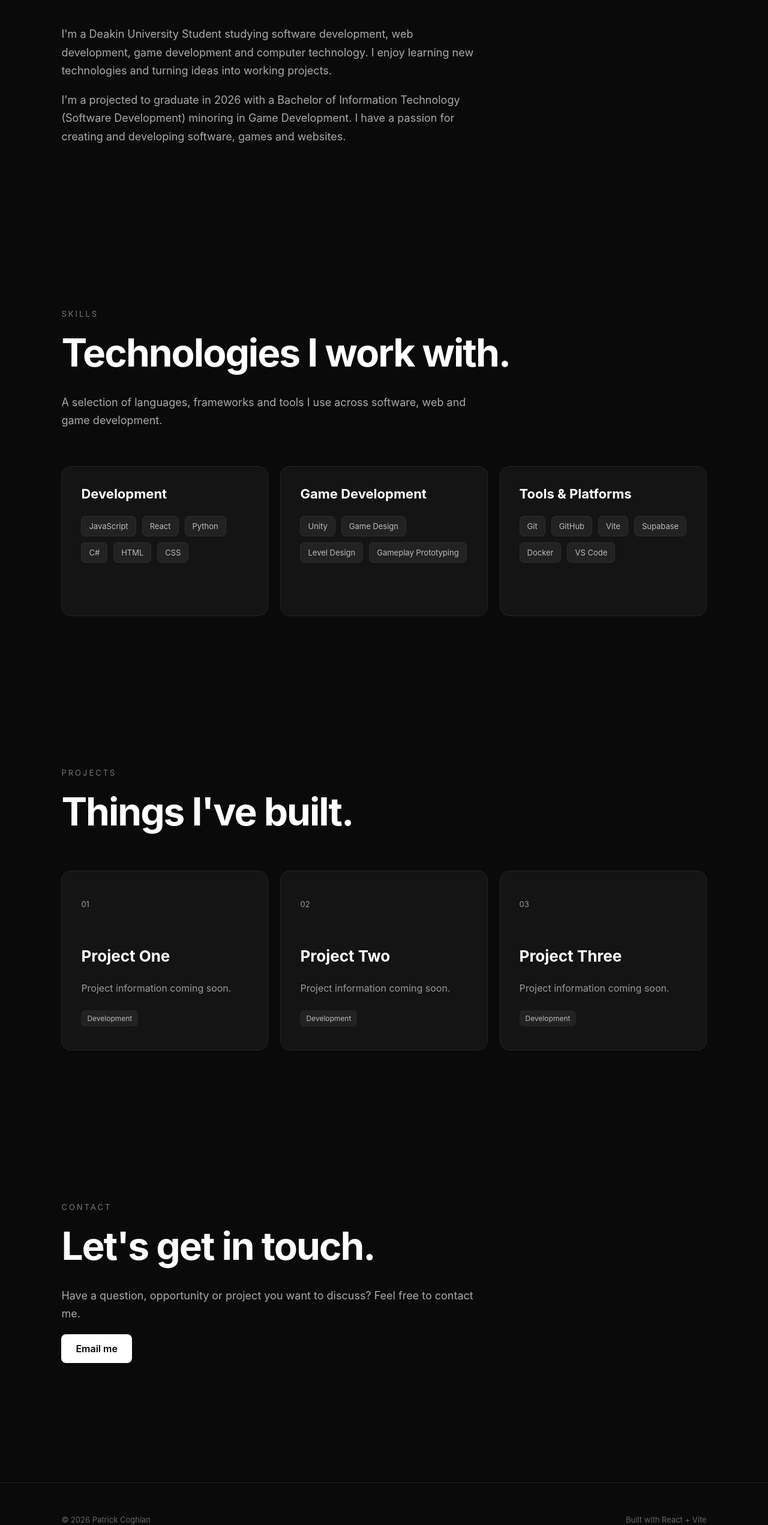
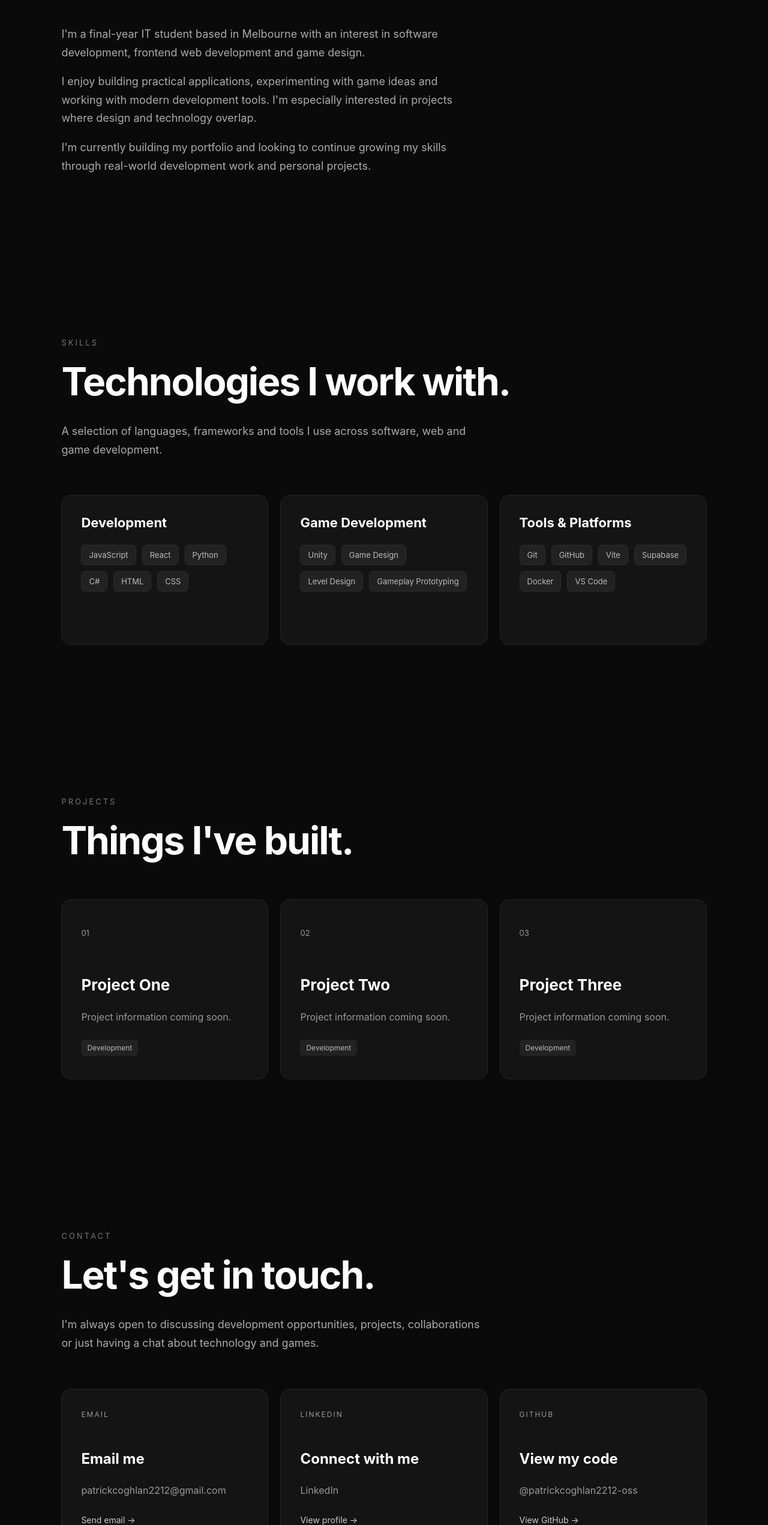
Before and after one commit to patrickcoghlan2212-oss/patrick-portfolio, a React (Vite) app in the folder patrick-portfolio/: page / in a window 1280 px wide. Shown: the part 1032-3574 px from the top of the page at 60% size. Built offline with nearby package versions, Linux system fonts and the light colour scheme.

Commit message:
improve contact section

```diff
--- a/patrick-portfolio/src/App.css
+++ b/patrick-portfolio/src/App.css
@@ -415,6 +415,81 @@
   min-height: 600px;
 }
 
+.contact-links {
+  display: grid;
+
+  grid-template-columns: repeat(3, 1fr);
+
+  gap: 20px;
+
+  margin-top: 60px;
+}
+
+.contact-card {
+  display: flex;
+  flex-direction: column;
+
+  min-height: 260px;
+
+  padding: 32px;
+
+  background: #141414;
+
+  border: 1px solid #242424;
+
+  border-radius: 16px;
+
+  color: white;
+
+  text-decoration: none;
+
+  transition: 0.25s;
+}
+
+.contact-card:hover {
+  transform: translateY(-5px);
+
+  border-color: #555555;
+}
+
+.contact-type {
+  margin: 0;
+
+  color: #666666;
+
+  font-size: 12px;
+
+  letter-spacing: 2px;
+}
+
+.contact-card h3 {
+  margin: 50px 0 10px;
+
+  font-size: 24px;
+}
+
+.contact-card p {
+  color: #999999;
+
+  line-height: 1.6;
+
+  overflow-wrap: anywhere;
+}
+
+.contact-card span {
+  margin-top: auto;
+
+  color: #cccccc;
+
+  font-size: 14px;
+
+  transition: 0.2s;
+}
+
+.contact-card:hover span {
+  color: white;
+}
+
 
 /* -------------------- */
 /* FOOTER               */
@@ -555,6 +630,17 @@
   }
 
 
+  /* CONTACT */
+
+  .contact-links {
+    grid-template-columns: 1fr;
+  }
+
+  .contact-card {
+    min-height: 220px;
+  }
+
+
   /* FOOTER */
 
   .footer {
--- a/patrick-portfolio/src/components/About.jsx
+++ b/patrick-portfolio/src/components/About.jsx
@@ -1,25 +1,27 @@
 function About() {
   return (
     <section id="about" className="section">
+      <p className="section-label">ABOUT</p>
 
-      <p className="section-label">
-        ABOUT
-      </p>
+      <h2>A little about me.</h2>
 
-      <h2>
-        A little about me.
-      </h2>
+      <div className="about-content">
+        <p className="section-description">
+          I'm a final-year IT student based in Melbourne with an interest in
+          software development, frontend web development and game design.
+        </p>
 
-      <p className="section-description">
-        I'm a Deakin University Student studying software development, web development,
-        game development and computer technology. I enjoy learning
-        new technologies and turning ideas into working projects.
-      </p>
+        <p className="section-description">
+          I enjoy building practical applications, experimenting with game
+          ideas and working with modern development tools. I'm especially
+          interested in projects where design and technology overlap.
+        </p>
 
-      <p className="section-description">
-        I'm a projected to graduate in 2026 with a Bachelor of Information Technology (Software Development) minoring in Game Development. I have a passion for creating and developing software, games and websites.
-      </p>
-
+        <p className="section-description">
+          I'm currently building my portfolio and looking to continue growing
+          my skills through real-world development work and personal projects.
+        </p>
+      </div>
     </section>
   );
 }
--- a/patrick-portfolio/src/components/Contact.jsx
+++ b/patrick-portfolio/src/components/Contact.jsx
@@ -1,30 +1,59 @@
 function Contact() {
   return (
-    <section
-      id="contact"
-      className="section contact-section"
-    >
+    <section id="contact" className="section contact-section">
+      <p className="section-label">CONTACT</p>
 
-      <p className="section-label">
-        CONTACT
+      <h2>Let's get in touch.</h2>
+
+      <p className="section-description">
+        I'm always open to discussing development opportunities, projects,
+        collaborations or just having a chat about technology and games.
       </p>
 
-      <h2>
-        Let's get in touch.
-      </h2>
+      <div className="contact-links">
+        <a
+          className="contact-card"
+          href="mailto:patrickcoghlan2212@gmail.com"
+        >
+          <p className="contact-type">EMAIL</p>
 
-      <p className="section-description">
-        Have a question, opportunity or project you want
-        to discuss? Feel free to contact me.
-      </p>
+          <h3>Email me</h3>
 
-      <a
-        className="button primary-button"
-        href="mailto:patrickcoghlan2212@gmail.com"
-      >
-        Email me
-      </a>
+          <p>patrickcoghlan2212@gmail.com</p>
 
+          <span>Send email →</span>
+        </a>
+
+        <a
+          className="contact-card"
+          href="https://www.linkedin.com/in/patrick-coghlan-a7a73542b/"
+          target="_blank"
+          rel="noreferrer"
+        >
+          <p className="contact-type">LINKEDIN</p>
+
+          <h3>Connect with me</h3>
+
+          <p>LinkedIn</p>
+
+          <span>View profile →</span>
+        </a>
+
+        <a
+          className="contact-card"
+          href="https://github.com/patrickcoghlan2212-oss"
+          target="_blank"
+          rel="noreferrer"
+        >
+          <p className="contact-type">GITHUB</p>
+
+          <h3>View my code</h3>
+
+          <p>@patrickcoghlan2212-oss</p>
+
+          <span>View GitHub →</span>
+        </a>
+      </div>
     </section>
   );
 }
```
